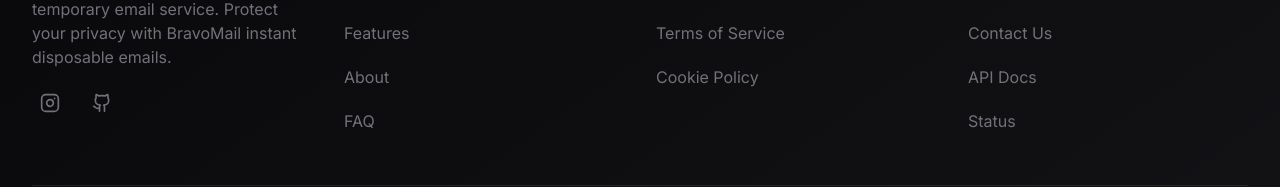
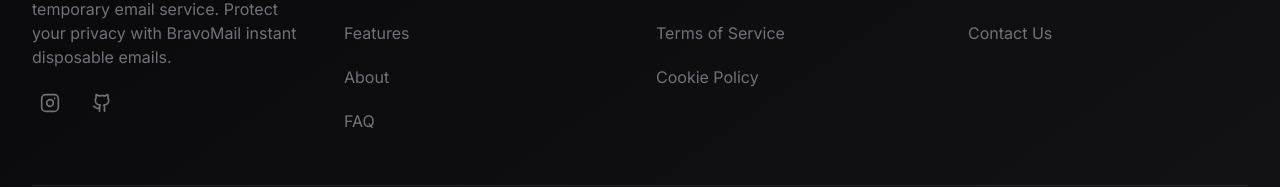
Before and after one commit to JewelPaul/temp-mail-infinity, a React (Vite) app: page /terms in a window 1280 px wide. Shown: the part 3255-3442 px from the top of the page. Built offline with nearby package versions, Linux system fonts and the light colour scheme.

Commit message:
Remove 'API Docs' and 'Status' links from footer
Co-authored-by: JewelPaul <134228145+JewelPaul@users.noreply.github.com>

```diff
--- a/src/components/Footer.tsx
+++ b/src/components/Footer.tsx
@@ -68,8 +68,6 @@ const Footer = () => {
             <ul className="space-y-3">
               <li><Link to="/help-center" className="text-sm sm:text-base text-muted-foreground hover:text-primary transition-smooth py-1 block">Help Center</Link></li>
               <li><Link to="/contact" className="text-sm sm:text-base text-muted-foreground hover:text-primary transition-smooth py-1 block">Contact Us</Link></li>
-              <li><a href="#" className="text-sm sm:text-base text-muted-foreground hover:text-primary transition-smooth py-1 block">API Docs</a></li>
-              <li><a href="#" className="text-sm sm:text-base text-muted-foreground hover:text-primary transition-smooth py-1 block">Status</a></li>
             </ul>
           </div>
         </div>
```
